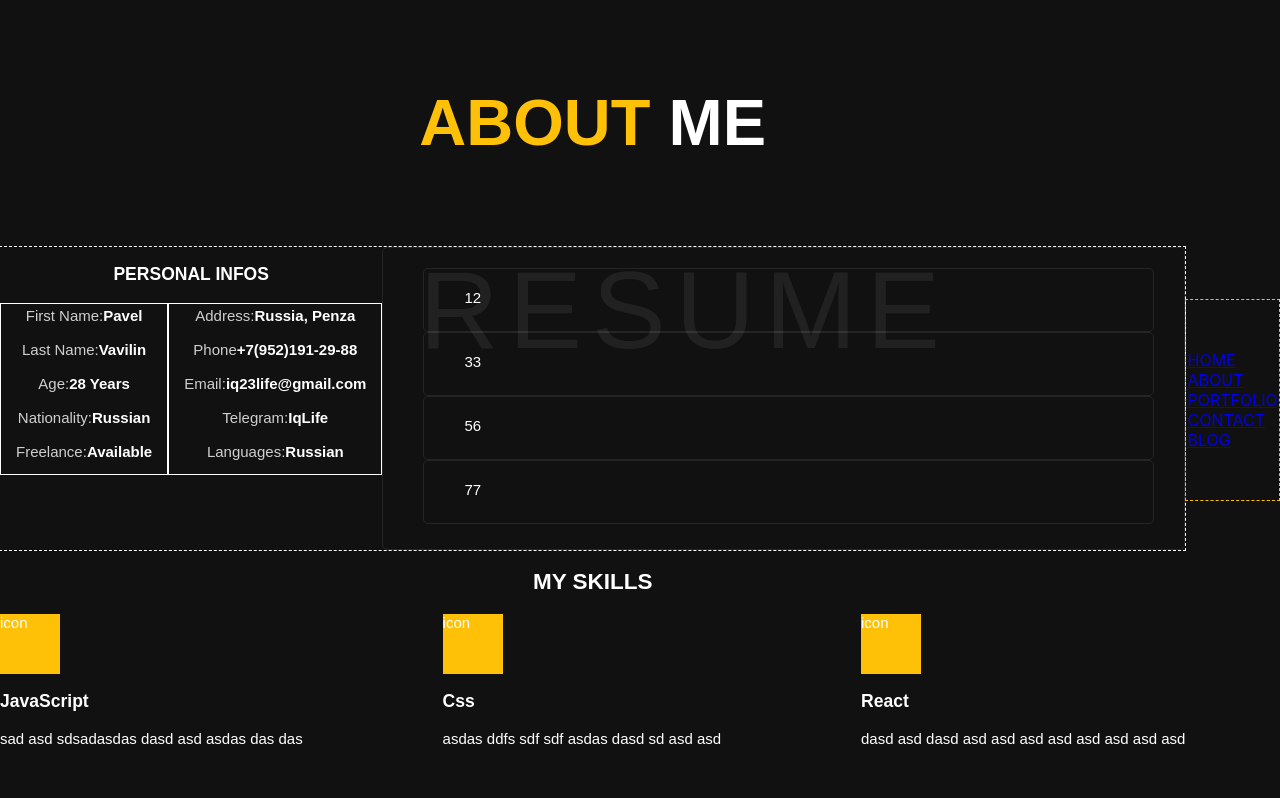
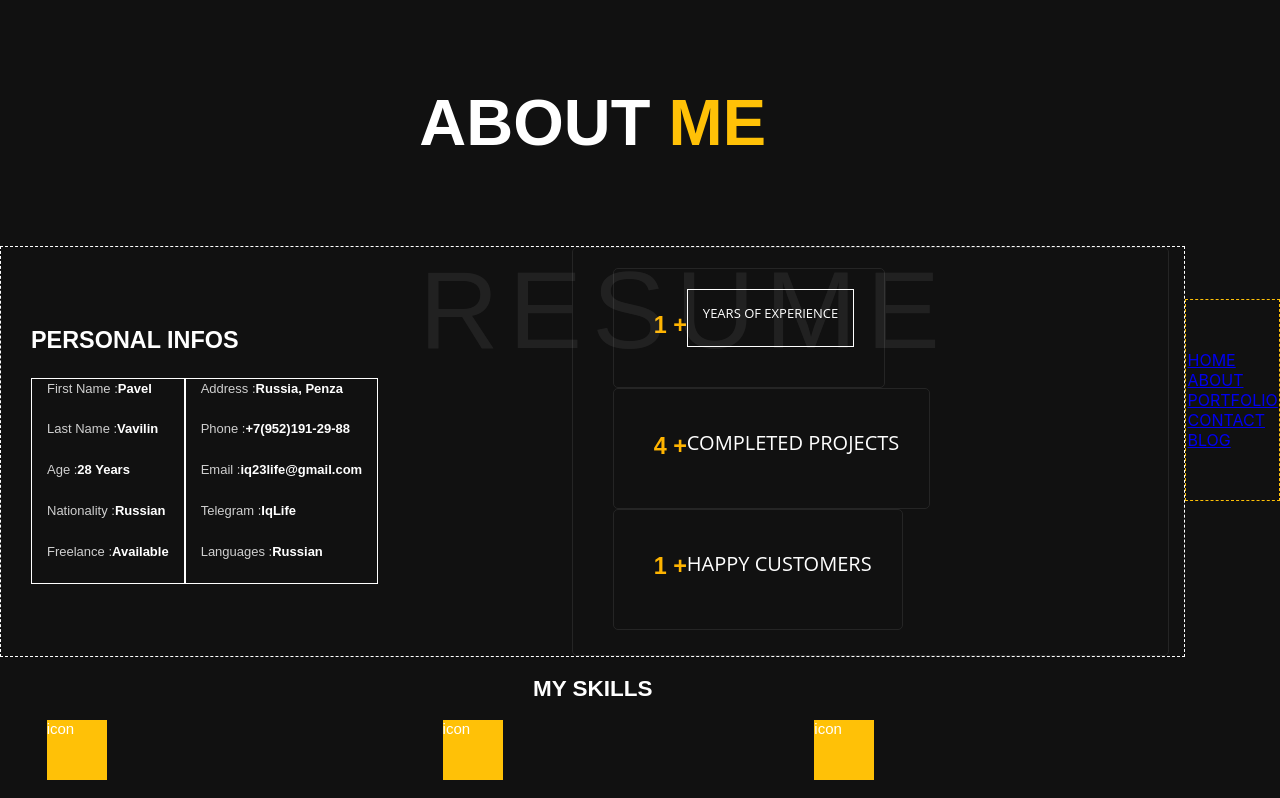
Before and after one commit to Iq-Life/Portfolio, a React (Create React App) app: page /about in a window 1280 px wide. Shown: the top 798 px of the page. Built offline with nearby package versions, Linux system fonts and the light colour scheme.

Commit message:
about me

```diff
--- a/package.json
+++ b/package.json
@@ -3,6 +3,8 @@
   "version": "0.1.0",
   "private": true,
   "dependencies": {
+    "@material-ui/core": "^4.11.3",
+    "@material-ui/icons": "^4.11.2",
     "@testing-library/jest-dom": "^5.11.4",
     "@testing-library/react": "^11.1.0",
     "@testing-library/user-event": "^12.1.10",
--- a/src/App.js
+++ b/src/App.js
@@ -12,6 +12,7 @@ function App() {
     return (
         <BrowserRouter>
             <div className={style.all}>
+
                 <span className={style.display}>
                     <Route path='/home'
                            render={() => <Home/>}/>
--- a/src/Components/navbar/about/About.js
+++ b/src/Components/navbar/about/About.js
@@ -13,51 +13,58 @@ function About() {
                 <div className={s.profInfoDiv}>
                     <div className={s.profInfoText}>
                         <ul>
-                            <li><span className={s.liTitle}>First Name:</span>
-                                <span className={s.liValue}>Pavel</span></li>
-                            <li><span className={s.liTitle}>Last Name:</span>
+                            <li><span className={s.liTitle}>First Name : </span>
+                                <span className={s.liValue}> Pavel</span></li>
+                            <li><span className={s.liTitle}>Last Name : </span>
                                 <span className={s.liValue}>Vavilin</span></li>
-                            <li><span className={s.liTitle}>Age:</span>
+                            <li><span className={s.liTitle}>Age : </span>
                                 <span className={s.liValue}>28 Years</span></li>
-                            <li><span className={s.liTitle}>Nationality:</span>
+                            <li><span className={s.liTitle}>Nationality : </span>
                                 <span className={s.liValue}>Russian</span></li>
-                            <li><span className={s.liTitle}>Freelance:</span>
+                            <li><span className={s.liTitle}>Freelance : </span>
                                 <span className={s.liValue}>Available</span></li>
                         </ul>
                     </div>
                     <div className={s.profInfoText}>
                         <ul>
                             <li>
-                                <span className={s.liTitle}>Address:</span>
+                                <span className={s.liTitle}>Address : </span>
                                 <span className={s.liValue}>Russia, Penza</span></li>
                             <li>
-                                <span className={s.liTitle}>Phone</span>
+                                <span className={s.liTitle}>Phone : </span>
                                 <span className={s.liValue}>+7(952)191-29-88</span></li>
                             <li>
-                                <span className={s.liTitle}>Email:</span>
+                                <span className={s.liTitle}>Email :  </span>
                                 <span className={s.liValue}>iq23life@gmail.com</span></li>
                             <li>
-                                <span className={s.liTitle}>Telegram:</span>
+                                <span className={s.liTitle}>Telegram : </span>
                                 <span className={s.liValue}>IqLife</span></li>
                             <li>
-                                <span className={s.liTitle}>languages:</span>
+                                <span className={s.liTitle}>languages : </span>
                                 <span className={s.liValue}>Russian</span></li>
                         </ul>
                     </div>
                 </div>
             </div>
             <div className={s.profInfoBoxDiv}>
-                <div className={s.profInfoBox}>12</div>
-                <div className={s.profInfoBox}>33</div>
-                <div className={s.profInfoBox}>56</div>
-                <div className={s.profInfoBox}>77</div>
+                <div className={s.profInfoBox}>
+                    <div><h3>1 +</h3></div>
+                    <div className={s.profInfoText}><p>YEARS OF EXPERIENCE</p></div>
+                </div>
+                <div className={s.profInfoBox}><h3>4 +</h3><p>COMPLETED
+                    PROJECTS</p></div>
+                <div className={s.profInfoBox}><h3>1 +</h3><p>HAPPY
+                    CUSTOMERS</p></div>
             </div>
         </div>
         <span className={s.profInfoTitle}><h2>MY SKILLS</h2></span>
         <div className={s.skills}>
             <Skills title="JavaScript" description=" sad asd sdsadasdas dasd asd asdas das das"/>
             <Skills title="Css" description=" asdas ddfs sdf sdf asdas dasd sd asd asd "/>
+            <Skills title="HTML" description=" dasd asd dasd asd asd asd asd asd asd asd asd"/>
             <Skills title="React" description=" dasd asd dasd asd asd asd asd asd asd asd asd"/>
+            <Skills title="Redax" description=" dasd asd dasd asd asd asd asd asd asd asd asd"/>
+            <Skills title="TypeScript" description=" dasd asd dasd asd asd asd asd asd asd asd asd"/>
         </div>
     </div>
 
--- a/src/Components/navbar/about/About.module.css
+++ b/src/Components/navbar/about/About.module.css
@@ -16,8 +16,12 @@
     color: rgba(255, 255, 255, 0.07);
     display: flex;
     text-align: center;
+}
 
+.header span {
+    color: #ffc107;
 }
+
 .header h1 {
     margin: 100px 0;
     font-size: 65px;
@@ -25,23 +29,41 @@
     font-weight: 900;
     text-transform: uppercase;
     width: 100%;
+    color: white;
 }
 
 .profInfo {
-border: 1px white dashed;
+    margin-right: auto;
+    margin-left: auto;
+    padding-right: 15px;
+    padding-left: 15px;
+    border: 1px white dashed;
     display: flex;
+    justify-content: center;
+    align-items: center;
     color: white;
-    width: 100%;
+    font-size: 20px;
 }
-.profInfoTitle{
+
+.profInfoTitle {
     font-family: 'Poppins', sans-serif;
     text-align: center;
+    width: 100%;
+    padding-right: 15px;
+    padding-left: 15px;
 }
-.profInfoDiv{
+
+.profInfoTitle h3 {
+    display: flex;
+    justify-content: flex-start;
+}
+
+.profInfoDiv {
     display: flex;
 }
+
 .profInfoText {
-border: 1px white solid;
+    border: 1px white solid;
     color: white;
     padding: 0 15px;
     font-family: 'Poppins', sans-serif;
@@ -49,31 +71,41 @@ border: 1px white solid;
     font-weight: 500;
     line-height: 1.6;
     text-align: -webkit-match-parent;
-    display: flex;
     list-style: none;
+    margin-bottom: 15px;
 }
+
 .profInfoText ul {
     list-style: none;
     padding-left: 0;
     margin: 0;
 }
-li{
-    margin-bottom: 10px;
+
+li {
+    display: flex;
+
+    padding-bottom: 20px;
 }
+
 .liTitle {
     opacity: .8;
     text-transform: capitalize;
 }
+
 .liValue {
     font-weight: 600;
 }
+
 .profInfoBoxDiv {
-width: 100%;
+    width: 100%;
     padding: 20px 30px 25px 40px;
     border-radius: 5px;
     border: 1px solid #252525;
     margin-top: 0;
+    display: flex;
+    flex-wrap: wrap;
 }
+
 .profInfoBox {
     padding: 20px 30px 25px 40px;
     border-radius: 5px;
@@ -81,12 +113,20 @@ width: 100%;
     display: flex;
     flex-wrap: wrap;
     flex-direction: row;
+
 }
 
+.profInfoBox h3 {
+    color: #ffb400;
+}
+.profInfoText {
+    font-size: small;
+}
 .skills {
     width: 100%;
     height: 100%;
     background-color: #111111;
     display: flex;
-    justify-content: space-between;
+    justify-content: space-around;
+    flex-wrap: wrap
 }
```
Also changed, not shown: 1 other file (tests, documents, lock files or other folders).
